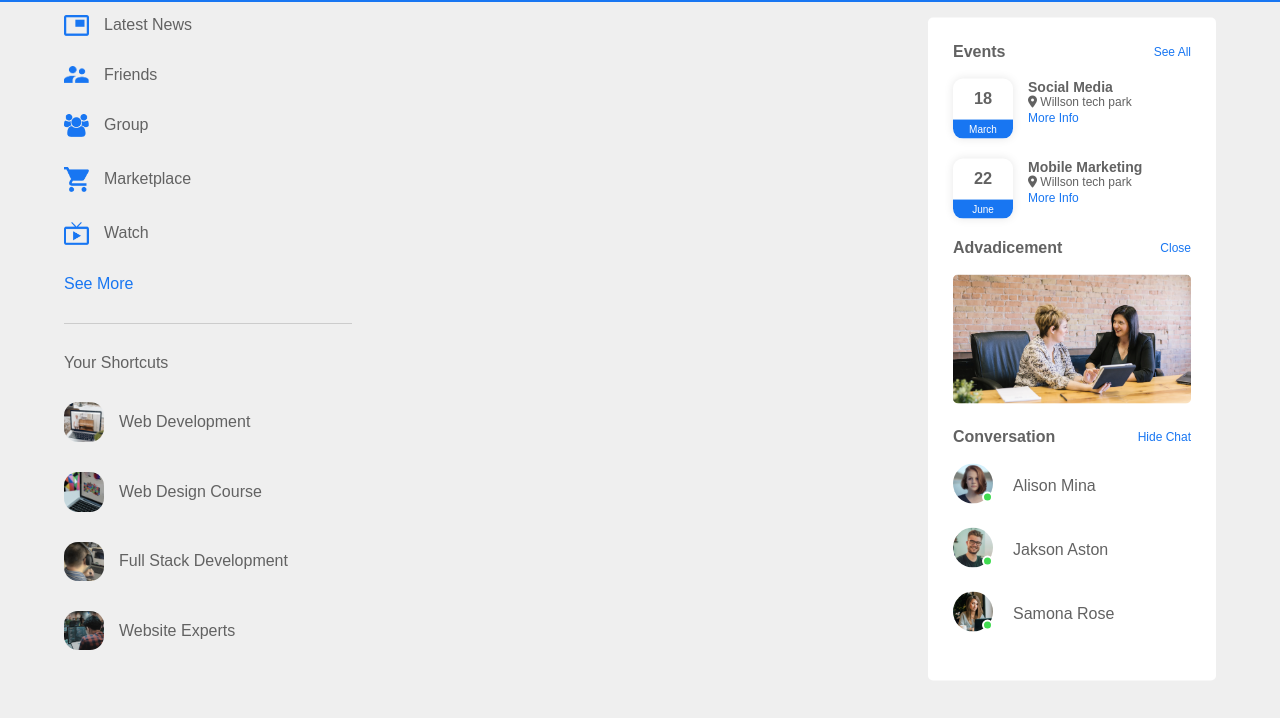
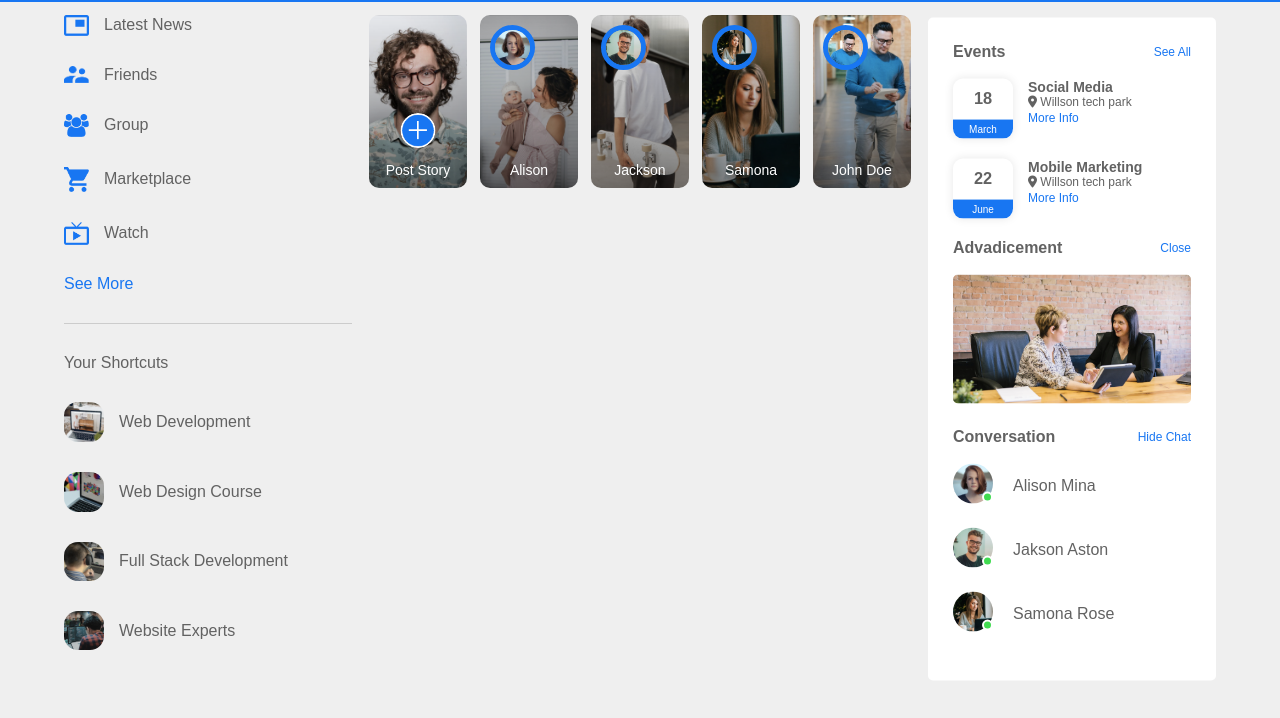
Before and after one commit to suhansece/Socialmedia, a plain HTML site: page index.html in a window 1280 px wide. Shown: the part 52-770 px from the top of the page. Drawn offline with Linux system fonts and the light colour scheme.

Commit message:
Created Story section

```diff
--- a/index.html
+++ b/index.html
@@ -49,7 +49,28 @@
          </div>
         </div>
         <div class="main-content">
-
+         <div class="story-gallery">
+            <div class="story story1">
+                <img src="images/upload.png" alt="Uplode icon">
+                <p>Post Story</p>
+            </div>
+            <div class="story story2">
+                <img src="images/member-1.png" alt="Alison">
+                <p>Alison</p>
+            </div>
+            <div class="story story3">
+                <img src="images/member-2.png" alt="Jackson">
+                <p>Jackson</p>
+            </div>
+            <div class="story story4">
+                <img src="images/member-3.png" alt="Samona">
+                <p>Samona</p>
+            </div>
+            <div class="story story5">
+                <img src="images/member-4.png" alt="John Doe">
+                <p>John Doe</p>
+            </div>
+         </div>
         </div>
         <div class="right-sidebar">
            <div class="sidebar-title">
--- a/style.css
+++ b/style.css
@@ -214,3 +214,62 @@ nav{
     top: unset;
     bottom: 5px;
 }
+
+
+.story-gallery{
+    display: flex;
+    justify-content: space-between;
+    margin-bottom: 20px;
+}
+.story{
+    flex-basis: 18%;
+    padding-top: 32%;
+    position: relative;
+    background-position: center;
+    background-size:cover ;
+    border-radius: 10px;
+}
+.story img{
+    position: absolute;
+    width: 45px;
+    border-radius: 50%;
+    top:10px;
+    left: 10px;
+    border: 5px solid #1876f2;
+}
+.story p{
+    position: absolute;
+    bottom: 10px;
+    width: 100%;
+    text-align: center;
+    color: #fff;
+    font-size: 14px;
+}
+.story1{
+    background-image: linear-gradient(transparent,rgba(0,0,0,0.5)) ,url(images/status-1.png);
+
+}
+.story2{
+    background-image: linear-gradient(transparent,rgba(0,0,0,0.5)) ,url(images/status-2.png);
+
+}
+.story3{
+    background-image: linear-gradient(transparent,rgba(0,0,0,0.5)) ,url(images/status-3.png);
+
+}
+.story4{
+    background-image: linear-gradient(transparent,rgba(0,0,0,0.5)) ,url(images/status-4.png);
+
+}
+.story5{
+    background-image: linear-gradient(transparent,rgba(0,0,0,0.5)) ,url(images/status-5.png);
+
+}
+.story.story1 img{
+    top: unset;
+    bottom: 40px;
+    left: 50%;
+    transform: translateX(-50%);
+    border: 0;
+    width: 35px;
+}
```
